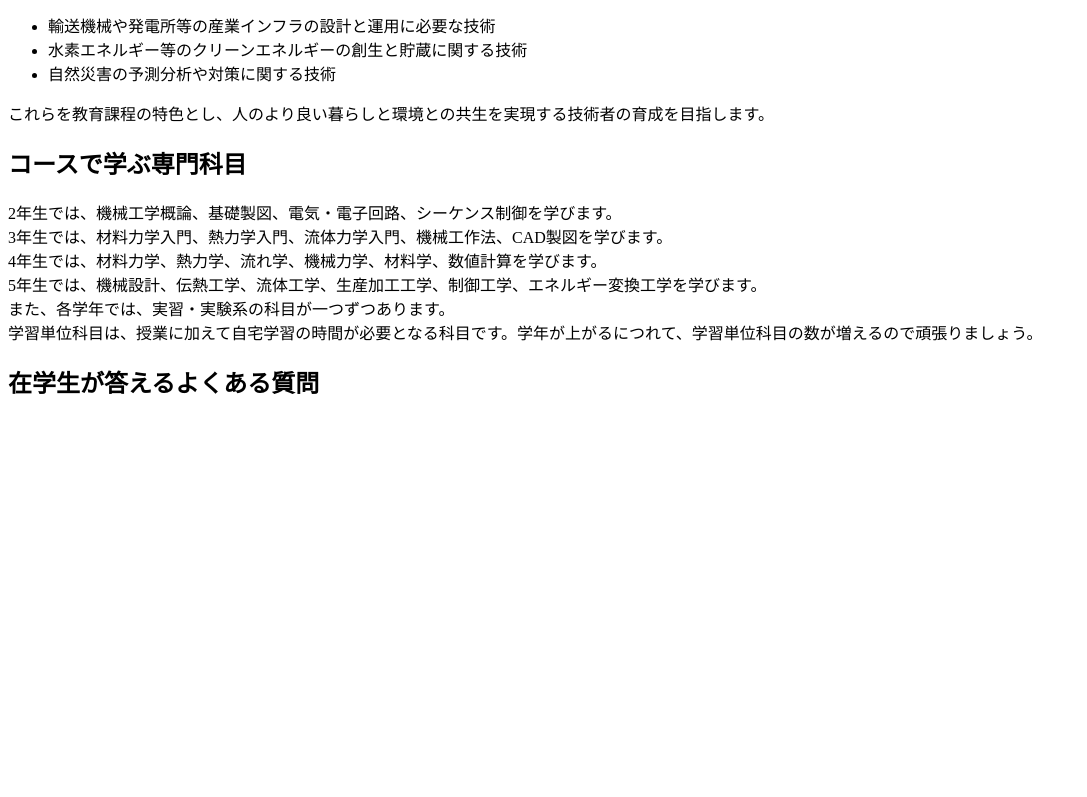
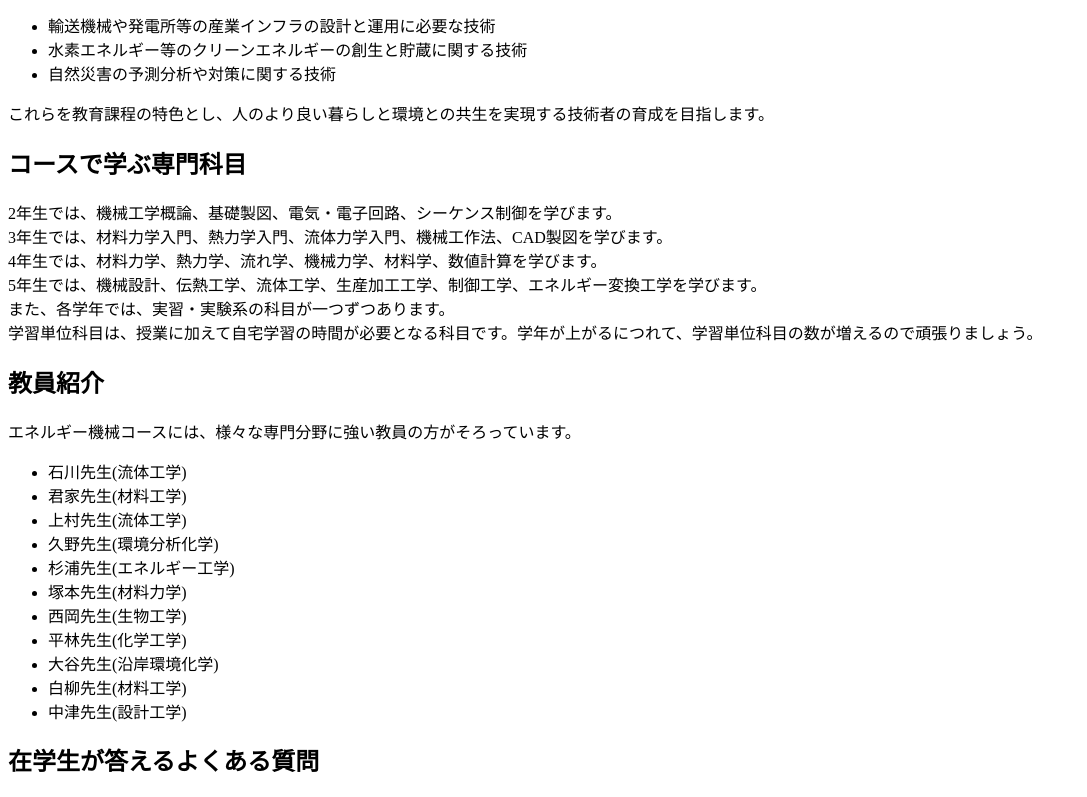
Before and after one commit to aiueoz123/KADAI-4, a plain HTML site: page index.html in a window 1280 px wide. Shown: the part 638-1435 px from the top of the page, without its empty margins (0-1087 px from the left). Before the commit the page ends 1057 px from the top, so only its background shows below. Drawn offline with Linux system fonts and the light colour scheme.

Commit message:
Update index.html

```diff
--- a/index.html
+++ b/index.html
@@ -35,7 +35,24 @@
      また、各学年では、実習・実験系の科目が一つずつあります。<br/>
      学習単位科目は、授業に加えて自宅学習の時間が必要となる科目です。学年が上がるにつれて、学習単位科目の数が増えるので頑張りましょう。
 
-     <h2>在学生が答えるよくある質問</h2>
+     <h2>教員紹介</h2>
+     <p>
+       エネルギー機械コースには、様々な専門分野に強い教員の方がそろっています。
+      <ul>
+     <li>石川先生(流体工学)</li>
+     <li>君家先生(材料工学)</li>
+     <li>上村先生(流体工学)</li>
+     <li>久野先生(環境分析化学)</li>
+     <li>杉浦先生(エネルギー工学)</li>
+     <li>塚本先生(材料力学)</li>
+     <li>西岡先生(生物工学)</li>
+     <li>平林先生(化学工学)</li>
+     <li>大谷先生(沿岸環境化学)</li>
+     <li>白柳先生(材料工学)</li>
+     <li>中津先生(設計工学)</li>
+  </ul>
+
+    <h2>在学生が答えるよくある質問</h2>
     <!-- ここまでで本文終了 -->
   </body>
 </html>
```
